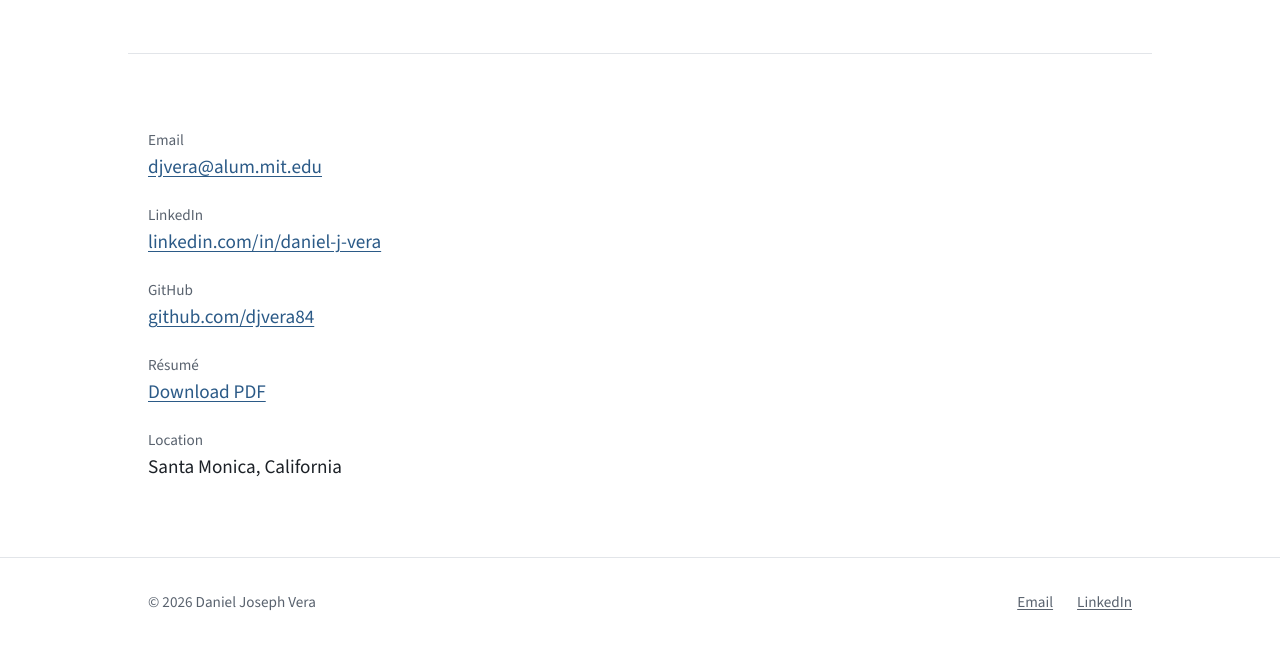
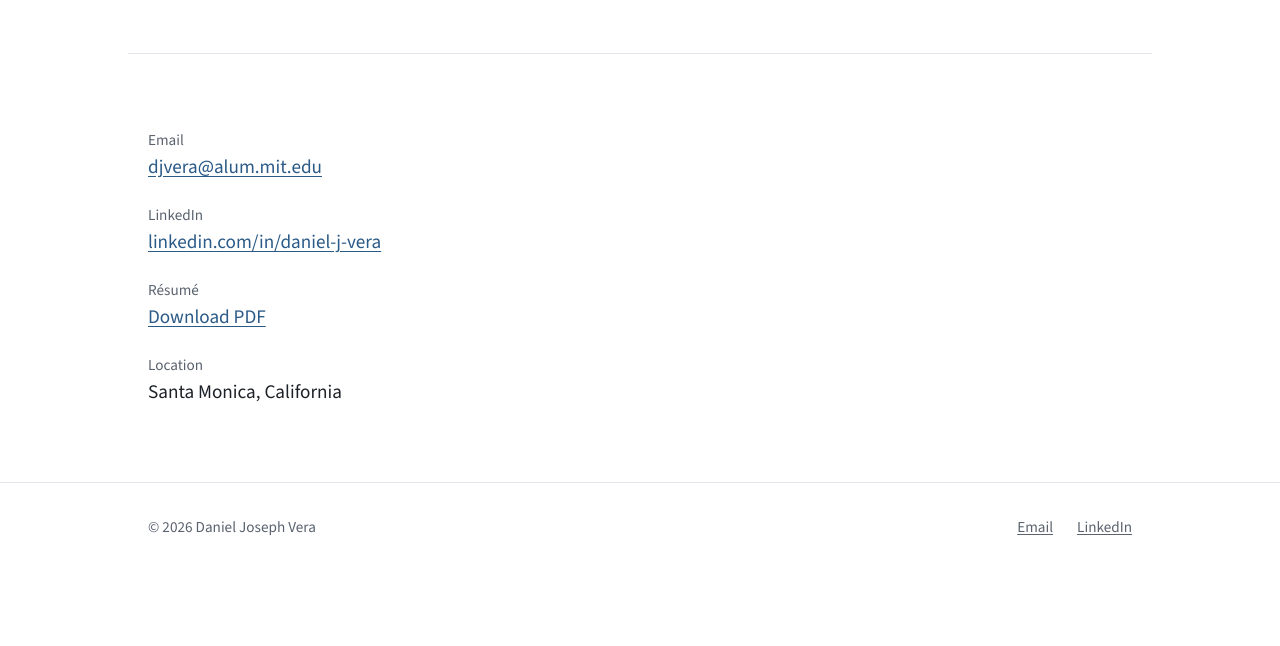
Before and after one commit to djvera84/djv, a plain HTML site: page contact.html in a window 1280 px wide. Shown: the part 259-905 px from the top of the page. After the commit the page ends 830 px from the top, so only its background shows below. Drawn offline with nearby package versions, Linux system fonts and the light colour scheme.

Commit message:
Remove GitHub link from Contact page
Co-Authored-By: Claude Opus 5.5 <noreply@anthropic.com>

```diff
--- a/contact.html
+++ b/contact.html
@@ -46,10 +46,6 @@
                     <dd><a href="https://www.linkedin.com/in/daniel-j-vera/" target="_blank" rel="noopener">linkedin.com/in/daniel-j-vera</a></dd>
                 </div>
                 <div>
-                    <dt>GitHub</dt>
-                    <dd><a href="https://github.com/djvera84" target="_blank" rel="noopener">github.com/djvera84</a></dd>
-                </div>
-                <div>
                     <dt>Résumé</dt>
                     <dd><a href="Daniel_Joseph_Vera_PhD_Resume.pdf" download>Download PDF</a></dd>
                 </div>
```
